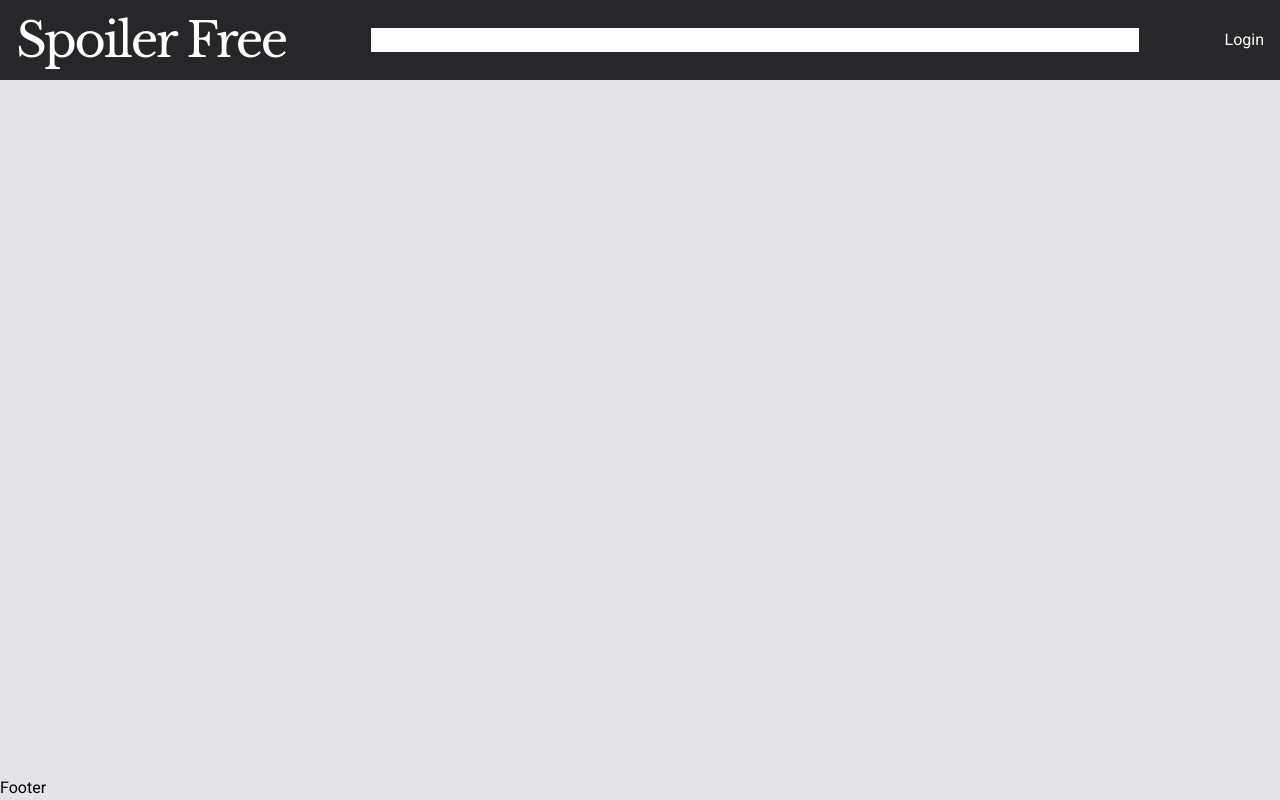
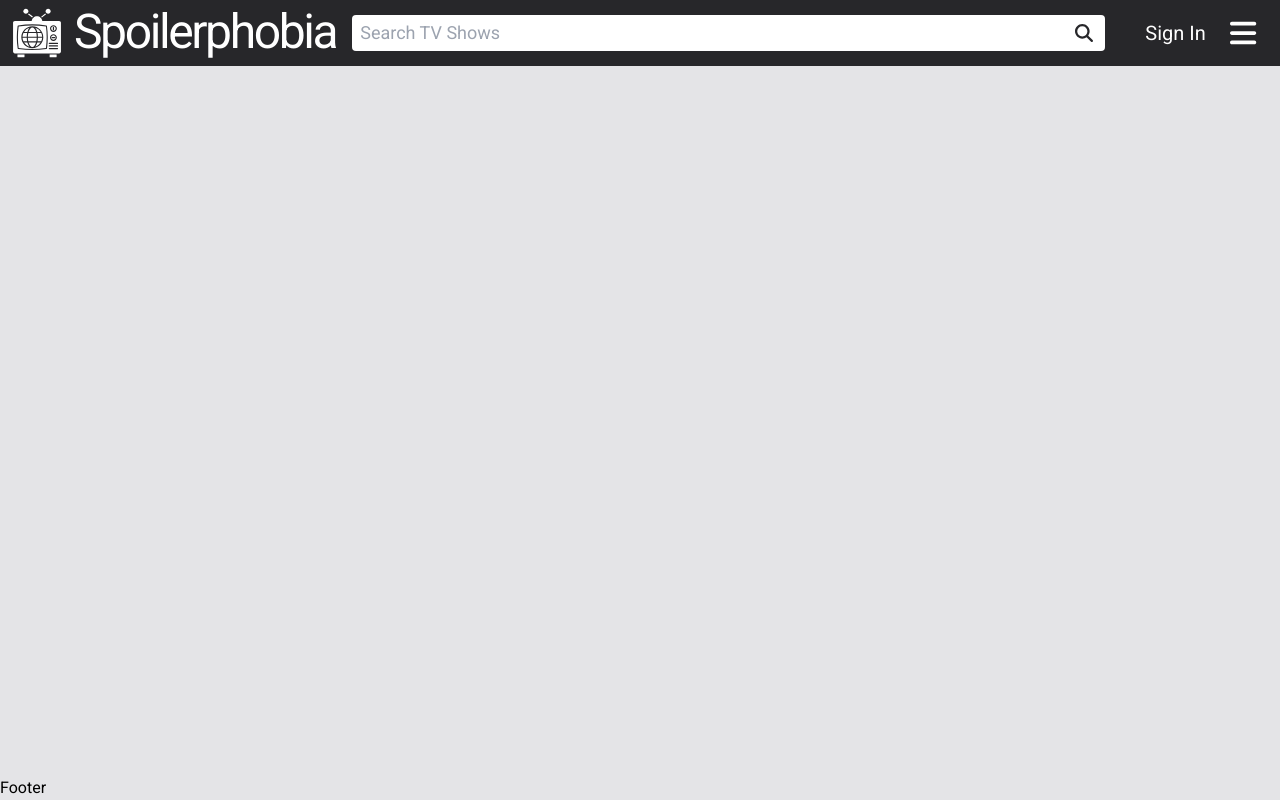
Before and after one commit to dereknill/spoiler-free, a React (Create React App) app: page / in a window 1280 px wide. Built offline with nearby package versions, Linux system fonts and the light colour scheme.

Commit message:
Finished header component

```diff
--- a/package.json
+++ b/package.json
@@ -3,6 +3,9 @@
   "version": "0.1.0",
   "private": true,
   "dependencies": {
+    "@fortawesome/fontawesome-svg-core": "^1.3.0",
+    "@fortawesome/free-solid-svg-icons": "^6.0.0",
+    "@fortawesome/react-fontawesome": "^0.1.17",
     "@testing-library/jest-dom": "^5.16.2",
     "@testing-library/react": "^12.1.2",
     "@testing-library/user-event": "^13.5.0",
--- a/public/index.html
+++ b/public/index.html
@@ -18,7 +18,7 @@
     />
     <link rel="manifest" href="%PUBLIC_URL%/manifest.json" />
 
-    <title>React App</title>
+    <title>Spoilerphobia</title>
   </head>
   <body>
     <noscript>You need to enable JavaScript to run this app.</noscript>
--- a/src/components/Header.js
+++ b/src/components/Header.js
@@ -1,22 +1,49 @@
 import { Link } from "react-router-dom";
 import { firebaseApp } from "../index";
+import { FontAwesomeIcon } from "@fortawesome/react-fontawesome";
+import { faBars, faSearch } from "@fortawesome/free-solid-svg-icons";
+import MainLogo from "./MainLogo";
 
 function Header(props) {
   return (
-    <header className='w-full mx-auto flex justify-center bg-zinc-800 py-4 '>
-      <div className='w-full max-w-screen-2xl px-4 flex justify-between items-center'>
-        <div className=''>
-          <span className='text-white text-5xl font-baskerville tracking-tighter'>
-            Spoiler Free
-          </span>
+    <header className='w-full mx-auto flex justify-center bg-zinc-800 py-2 '>
+      <div className='w-full max-w-screen-xl flex justify-between items-center'>
+        <div className='flex'>
+          <div className='mx-3 w-[30px] lg:w-[50px] shrink-0'>
+            <MainLogo />
+          </div>
+
+          <div>
+            <span className='text-white text-2xl lg:text-5xl tracking-tighter'>
+              Spoilerphobia
+            </span>
+          </div>
         </div>
-        <div className='grow max-w-screen-md'>
-          <input type='text' className='w-full'></input>
+        <div className='grow max-w-screen-md mx-4 hidden md:inline-block relative'>
+          <input
+            type='text'
+            placeholder='Search TV Shows'
+            className='w-full text-base lg:text-lg pl-2 pr-10 py-1 rounded outline-none focus:shadow-[0_0_0_3px_#1d4ed8]'
+          ></input>
+          <div className='absolute right-0 top-0 h-full flex items-center mr-3'>
+            <FontAwesomeIcon
+              icon={faSearch}
+              className='text-zinc-800 text-lg'
+            ></FontAwesomeIcon>
+          </div>
         </div>
-        <div className='basis-0 text-right'>
+        <div className='ml-6 flex items-center'>
+          <div className='text-xl text-white mx-6 flex items-center md:hidden'>
+            <FontAwesomeIcon icon={faSearch}></FontAwesomeIcon>
+          </div>
           <Link to='/login'>
-            <span className='text-white hover:underline'>Login</span>
+            <span className='text-white hover:underline text-base lg:text-xl whitespace-nowrap'>
+              Sign In
+            </span>
           </Link>
+          <div className='text-3xl text-white mx-6 flex items-center'>
+            <FontAwesomeIcon icon={faBars}></FontAwesomeIcon>
+          </div>
         </div>
       </div>
     </header>
--- /dev/null
+++ b/src/components/MainLogo.js
@@ -0,0 +1,38 @@
+function MainLogo(props) {
+  return (
+    <svg
+      width='100%'
+      height='100%'
+      version='1.1'
+      viewBox='0 0 1200 1200'
+      xmlns='http://www.w3.org/2000/svg'
+    >
+      <g fill='#fff'>
+        <path d='m901.82 1167.3c0 7.2734 5.4531 14.547 14.547 14.547h140c7.2734 0 14.547-5.4531 14.547-14.547v-50.91h-167.27v50.91z' />
+        <path d='m130.91 1167.3c0 7.2734 5.4531 14.547 14.547 14.547h140c7.2734 0 14.547-5.4531 14.547-14.547v-50.91h-169.09z' />
+        <path d='m418.18 476.36c-54.547 16.363-98.184 52.727-129.09 98.184h80c10.906-40 27.27-74.547 49.09-98.184z' />
+        <path d='m363.64 601.82h-89.09c-12.727 25.453-20 54.547-21.816 85.453h101.82c0-29.086 3.6367-58.18 9.0898-85.453z' />
+        <path d='m354.55 714.55h-101.82c1.8164 30.91 9.0898 60 21.816 85.453h89.09c-5.4531-25.453-9.0898-54.547-9.0898-85.453z' />
+        <path d='m289.09 827.27c29.094 47.273 74.547 81.816 129.09 100-20-23.637-36.363-58.184-49.09-98.184h-80.004z' />
+        <path d='m578.18 574.55c-43.637-145.45-136.36-145.45-180 0z' />
+        <path d='m994.55 761.82c29.09 0 54.547-23.637 54.547-54.547 0-29.09-23.637-54.547-54.547-54.547-29.09 0-54.547 23.637-54.547 54.547 0 30.914 23.637 54.547 54.547 54.547zm-43.637-52.727c0-7.2734 5.4531-14.547 14.547-14.547h60c7.2734 0 14.547 5.4531 14.547 14.547 0 7.2734-5.4531 14.547-14.547 14.547h-61.82c-7.2734-1.8203-12.727-7.2734-12.727-14.547z' />
+        <path d='m398.18 827.27c20 65.453 52.727 109.09 89.09 109.09 36.363 0 70.91-43.637 89.09-109.09z' />
+        <path d='m390.91 800h192.73c5.4531-25.453 9.0898-54.547 10.91-85.453h-212.73c0 30.906 3.6367 60 9.0938 85.453z' />
+        <path d='m994.55 549.09c29.09 0 54.547-23.637 54.547-54.547 0-29.09-23.637-54.547-54.547-54.547-29.09 0-54.547 23.637-54.547 54.547 0 29.094 23.637 54.547 54.547 54.547zm-14.547-85.453c0-7.2734 5.4531-14.547 14.547-14.547 7.2734 0 14.547 5.4531 14.547 14.547v60c0 7.2734-5.4531 14.547-14.547 14.547-7.2734 0-14.547-5.4531-14.547-14.547z' />
+        <path d='m583.64 601.82h-192.73c-5.4531 25.453-9.0898 54.547-10.91 85.453h212.73c1.8203-29.086-1.8164-58.18-9.0898-85.453z' />
+        <path d='m687.27 574.55c-29.09-47.273-74.547-81.816-129.09-98.184 20 23.637 36.363 58.184 49.09 98.184z' />
+        <path d='m160 443.64c-23.637 170.91-23.637 343.64 0 514.55 223.64 32.727 430.91 32.727 654.55 0 23.637-170.91 23.637-343.64 0-514.55-221.82-32.727-430.91-32.727-654.55 0zm327.27 520c-147.27 0-263.64-121.82-263.64-263.64 0-141.82 116.36-263.64 263.64-263.64 147.27 0 263.64 120 263.64 263.64s-116.36 263.64-263.64 263.64z' />
+        <path d='m1130.9 312.73h-403.64c-7.2734-63.637-61.816-114.55-127.27-114.55-65.453 0-120 50.91-127.27 114.55h-403.64c-23.637 0-43.637 20-43.637 43.637v689.09c0 23.637 20 43.637 43.637 43.637h1061.8c23.637 0 43.637-20 43.637-43.637l0.003906-689.09c0-23.637-20-43.637-43.637-43.637zm-136.36 100c45.453 0 81.816 36.363 81.816 81.816s-36.363 81.816-81.816 81.816-81.816-36.363-81.816-81.816c-0.003907-45.453 36.359-81.816 81.816-81.816zm0 214.55c45.453 0 81.816 36.363 81.816 81.816s-36.363 81.816-81.816 81.816-81.816-36.363-81.816-81.816c-0.003907-45.453 36.359-81.816 81.816-81.816zm-154.55 345.45c0 5.4531-5.4531 10.91-10.91 10.91-232.73 34.547-449.09 36.363-681.82 0-5.4531 0-10.91-5.4531-10.91-10.91-27.273-180-27.273-361.82-1.8164-543.64 0-5.4531 5.4531-10.91 10.91-10.91 232.73-34.547 449.09-34.547 681.82 0 5.4531 0 10.91 5.4531 10.91 10.91 27.27 181.82 27.27 363.64 1.8164 543.64zm252.73 16.363h-196.36c-7.2734 0-14.547-5.4531-14.547-14.547 0-7.2734 5.4531-14.547 14.547-14.547h196.36c7.2734 0 14.547 5.4531 14.547 14.547-1.8203 9.0938-7.2734 14.547-14.547 14.547zm0-63.637h-196.36c-7.2734 0-14.547-5.4531-14.547-14.547 0-7.2734 5.4531-14.547 14.547-14.547h196.36c7.2734 0 14.547 5.4531 14.547 14.547-1.8203 9.0938-7.2734 14.547-14.547 14.547zm0-61.816h-196.36c-7.2734 0-14.547-5.4531-14.547-14.547 0-7.2734 5.4531-14.547 14.547-14.547h196.36c7.2734 0 14.547 5.4531 14.547 14.547-1.8203 7.2734-7.2734 14.547-14.547 14.547z' />
+        <path d='m558.18 927.27c54.547-16.363 98.184-52.727 129.09-98.184h-80c-12.727 40-29.09 72.727-49.09 98.184z' />
+        <path d='m612.73 601.82c5.4531 27.273 9.0898 54.547 9.0898 85.453h101.82c-1.8164-30.91-9.0898-58.184-21.816-85.453z' />
+        <path d='m612.73 800h89.09c12.727-25.453 20-54.547 21.816-85.453h-101.82c0 30.906-3.6328 60-9.0898 85.453z' />
+        <path d='m718.18 227.27 100-76.363c-7.2734-5.4531-14.547-10.91-20-20l-98.184 76.363c5.4531 5.4531 12.727 12.727 18.184 20z' />
+        <path d='m481.82 225.45c5.4531-7.2734 12.727-12.727 20-20l-98.184-76.363c-5.4531 7.2734-12.727 14.547-20 20z' />
+        <path d='m332.73 138.18c32.727 0 60-27.273 60-60 0-32.727-27.273-60-60-60-32.727 0-60 27.27-60 60 0 32.727 27.273 60 60 60z' />
+        <path d='m867.27 138.18c32.727 0 60-27.273 60-60 0-32.73-27.273-60-60-60-32.727 0-60 27.273-60 60 0 32.727 27.273 60 60 60z' />
+      </g>
+    </svg>
+  );
+}
+
+export default MainLogo;
```
Also changed, not shown: src/assets/logo.svg (added), 1 other file (tests, documents, lock files or other folders).
